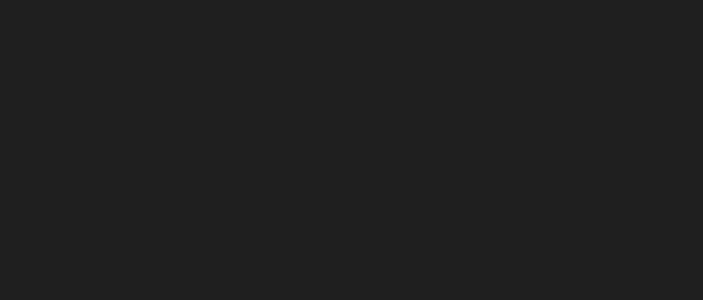
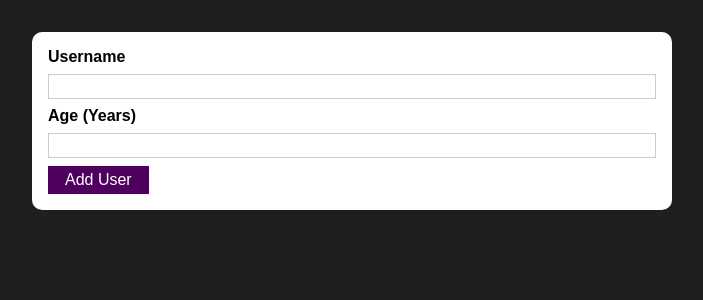
Before and after one commit to jimmikmak/usernames-app, a React (Create React App) app: page / in a window 1280 px wide. Shown: the top 300 px of the page, without its empty margins (288-991 px from the left). Built offline with nearby package versions, Linux system fonts and the light colour scheme.

Commit message:
Imported AddUser component

```diff
--- a/src/App.js
+++ b/src/App.js
@@ -1,12 +1,12 @@
-import React from 'react';
+import React from "react";
+import AddUser from "./components/Users/AddUser";
 
-
-function App() {
+const App = () => {
   return (
     <div>
-
+      <AddUser />
     </div>
   );
-}
+};
 
 export default App;
```
